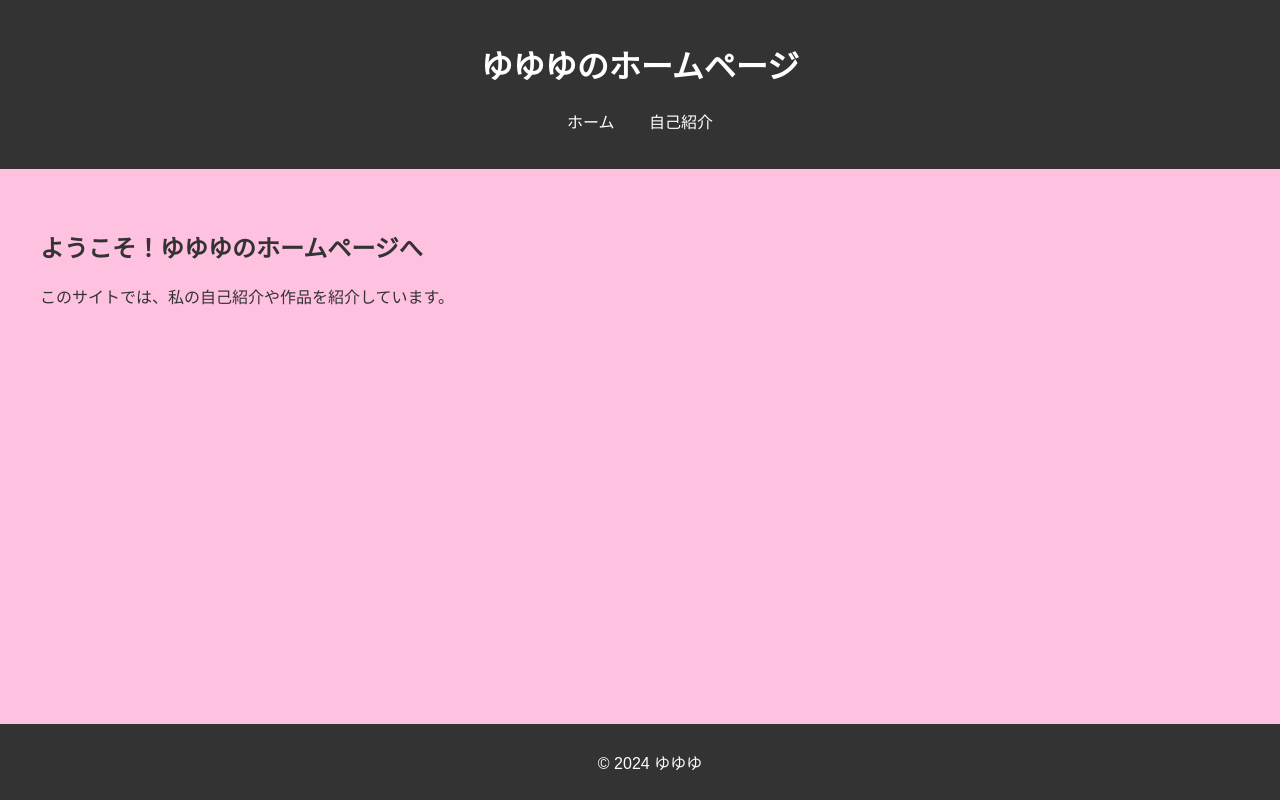
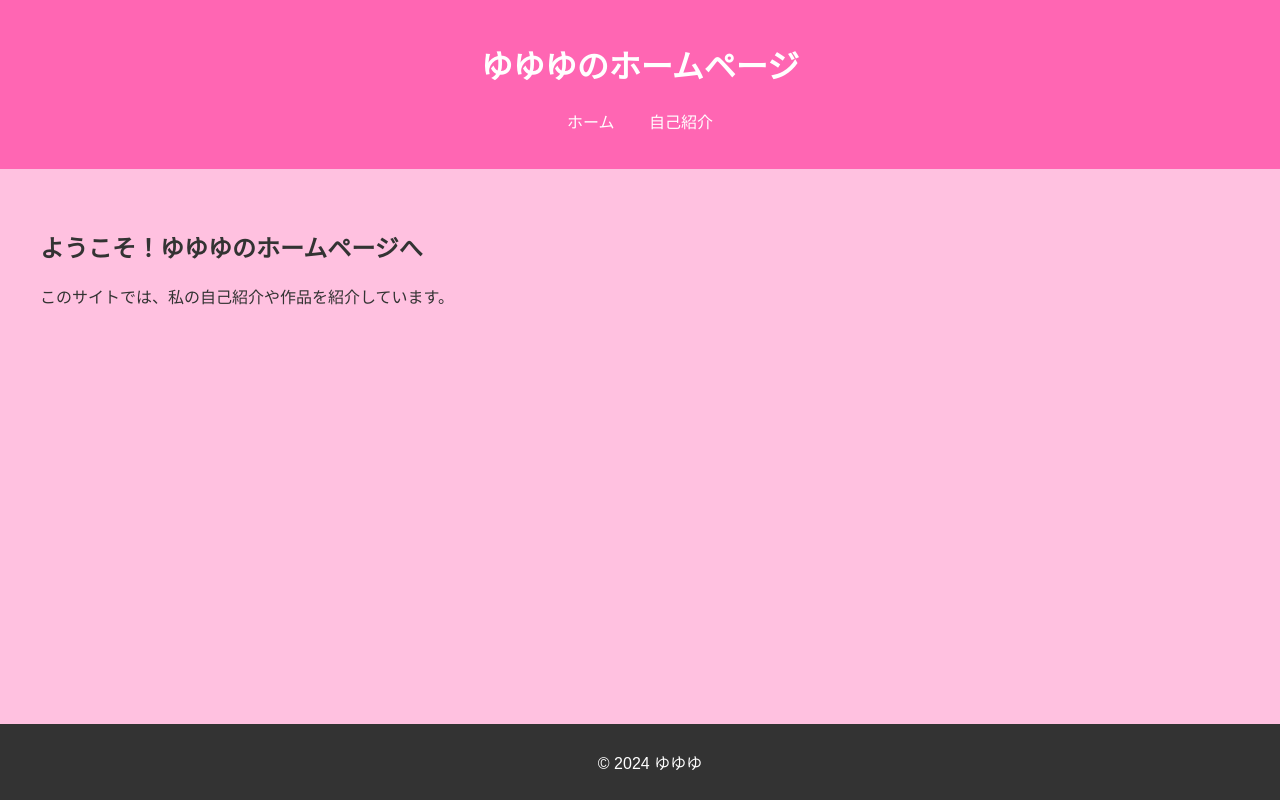
Before and after one commit to yuyuyu1226-yuki/yuyuyu-homepage-app, a plain HTML site: page index.html in a window 1280 px wide. Drawn offline with Linux system fonts and the light colour scheme.

Commit message:
Update style.css

```diff
--- a/style.css
+++ b/style.css
@@ -7,7 +7,7 @@ body {
 }
 
 header {
-    background-color: #333;
+    background-color: #ff66b3;
     color: white;
     padding: 20px;
     text-align: center;
```
